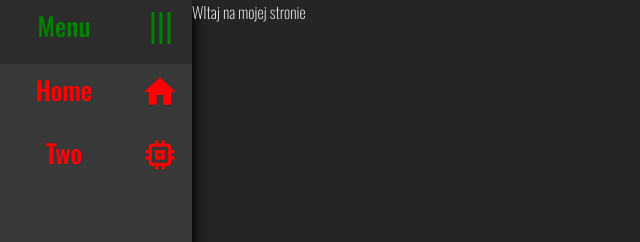
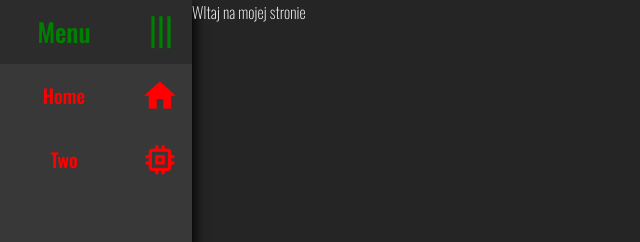
Before and after one commit to MnichMaciej/react_test, a React (Create React App) app: page / in a window 1280 px wide. Shown: the top 242 px of the page, without its empty margins (0-640 px from the left). Built offline with nearby package versions, Linux system fonts and the light colour scheme.

Commit message:
Update Menu Bar - Shadow on hover

```diff
--- a/src/components/Menu/Label.js
+++ b/src/components/Menu/Label.js
@@ -1,13 +1,13 @@
 import React from 'react';
-import {Link} from 'react-router-dom';
+import {Link } from 'react-router-dom';
 
 import './Menu.scss';
 
 class Label extends React.Component {
+    render() {
 
-    render() {
         return (
-            <Link className="label" to={this.props.to}>
+            <Link className={"label" + ('' === this.props.to ? 'active' : '')} to={this.props.to}>
                 <div className="labelName">{this.props.children}</div>
                 <i className="material-icons menuIco">{this.props.ico}</i>
             </Link>
--- a/src/components/Menu/Menu.js
+++ b/src/components/Menu/Menu.js
@@ -4,6 +4,7 @@ import './Menu.scss';
 import Label from './Label';
 
 const Menu = () => {
+
   return (
     <div className="Menu">
         <div className="first label">
--- a/src/components/Menu/Menu.scss
+++ b/src/components/Menu/Menu.scss
@@ -10,17 +10,19 @@
     font-weight: 500;
     cursor: default;
     .label {
+        display: block;
         height: 5vw;
+        padding: 0;
         .menuIco {
             font-size: 3vw;
             color: red;
             float: right;
-            margin: .7vw 1vw;
+            margin: 1vw;
             transition: transform .5s ease-in-out, color .5s ease-in-out;
         }
         .labelName {
             text-align: center;
-            font-size: 2vw;
+            font-size: 1.5vw;
             line-height: 4vw;
             display: inline-block;
             width: 0;
@@ -28,14 +30,18 @@
             overflow: hidden;
             transition: width .5s ease-in-out, color .5s ease-in-out;
             color: red;
-            margin-bottom: .5vw;
+            margin-top: .5vw;
         }
         &.first {
             background-color: $backgroundThirdColor;
+            .labelName {
+                font-size: 2vw;
+            }
         }
-        // &:not(.first):hover {
-        //     background-color: red;
-        // }
+        &:not(.first):hover {
+            -webkit-box-shadow: inset 0px 0px 50px 1px #252525;
+            box-shadow: inset 0px 0px 50px 1px #252525;
+        }
     }
     &:hover {
         width: $menuMaxWidth;
```
